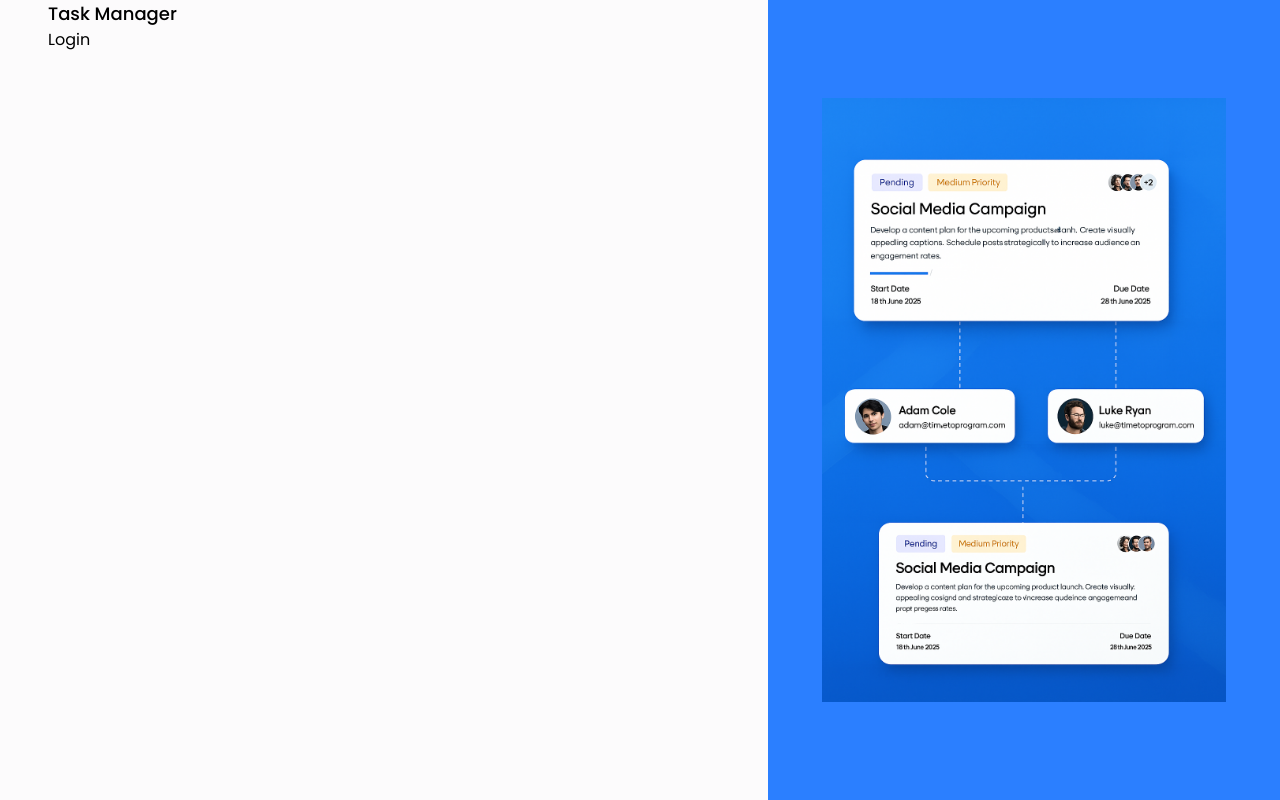
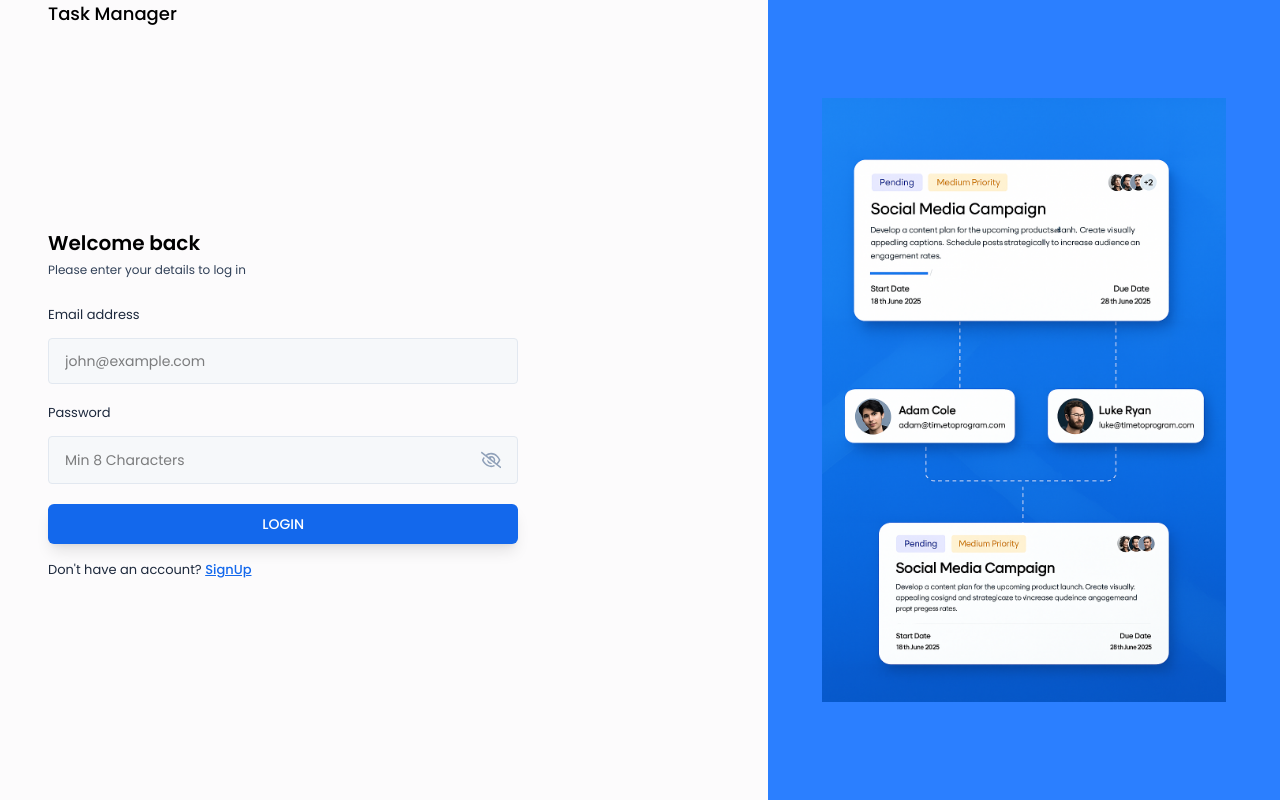
Before and after one commit to Yash-Amane03/Task-Management-App, a React (Vite) app in the folder frontend/Task-Manager/: page /login in a window 1280 px wide. Built offline with nearby package versions, Linux system fonts and the light colour scheme.

Commit message:
create login page

```diff
--- /dev/null
+++ b/frontend/Task-Manager/src/components/Inputs/Input.jsx
@@ -0,0 +1,47 @@
+import React, { useState } from "react";
+import { FaRegEye, FaRegEyeSlash } from "react-icons/fa6";
+
+function Input({ value, onChange, label, placeholder, type }) {
+  const [showPassword, setShowPassword] = useState(false);
+
+  const toggleShowPassword = () => {
+    setShowPassword(!showPassword);
+  };
+  return (
+    <div>
+      <label className="text-[13px] text-slate-800">{label}</label>
+
+      <div className="input-box">
+        <input
+          type={
+            type == "password" ? (showPassword ? "text" : "password") : type
+          }
+          placeholder={placeholder}
+          className="w-full bg-transparent outline-none"
+          value={value}
+          onChange={(e) => onChange(e)}
+        />
+
+        {type == "password" && (
+          <>
+            {showPassword ? (
+              <FaRegEye
+                size={22}
+                className="text-primary cursor-pointer"
+                onClick={() => toggleShowPassword()}
+              />
+            ) : (
+              <FaRegEyeSlash
+                size={22}
+                className="text-slate-400 cursor-pointer"
+                onClick={() => toggleShowPassword()}
+              />
+            )}
+          </>
+        )}
+      </div>
+    </div>
+  );
+}
+
+export default Input;
--- a/frontend/Task-Manager/src/index.css
+++ b/frontend/Task-Manager/src/index.css
@@ -1,6 +1,6 @@
 @import url('https://fonts.googleapis.com/css2?family=Inter:ital,opsz,wght@0,14..32,100..900;1,14..32,100..900&family=Manrope:wght@200..800&family=Poppins:ital,wght@0,100;0,200;0,300;0,400;0,500;0,600;0,700;0,800;0,900;1,100;1,200;1,300;1,400;1,500;1,600;1,700;1,800;1,900&display=swap');
 @import "tailwindcss";
-:root{
+@theme{
     --font-display: "Poppins" , "sans-serif";
     --breakpoint-3xl: 1920px;
     --color-primary: #1368EC;
@@ -16,3 +16,11 @@
         overflow-x:hidden;
     }
 }
+
+.input-box{
+    @apply w-full flex justify-between gap-3 text-sm text-black bg-slate-100/50 rounded px-4 py-3 mb-4 mt-3 border border-slate-200 outline-none;
+}
+
+.btn-primary{
+    @apply w-full text-sm font-medium text-white bg-primary shadow-lg drop-shadow-purple-600/5 p-[10px] rounded-md my-1 hover:bg-blue-600/15 hover:text-blue-600 cursor-pointer;
+}
--- a/frontend/Task-Manager/src/pages/Auth/Login.jsx
+++ b/frontend/Task-Manager/src/pages/Auth/Login.jsx
@@ -1,7 +1,75 @@
-import AuthLayout from '../../components/layouts/AuthLayout'
+import { useState } from "react";
+import AuthLayout from "../../components/layouts/AuthLayout";
+import { useNavigate } from "react-router-dom";
+import Input from "../../components/Inputs/Input";
+import { Link } from "react-router-dom";
+import {validateEmail} from "../../utils/helper"
+const Login = () => {
+  const [email, setEmail] = useState("");
+  const [password, setPassword] = useState("");
+  const [error, setError] = useState(null);
+  const navigate = useNavigate();
 
-const Login=()=>{
-  return <AuthLayout>Login</AuthLayout>
-}
+  // handle login form submit
+  const handleLogin = async (e) => {
+    e.preventDefault();
+
+    if(!validateEmail(email)){
+      setError("Please enter a valid email address.");
+      return;
+    }
+
+    if(!password){
+      setError("Please enter the password.");
+      return;
+    }
+
+    setError("");
+
+    //Login API call
+
+  };
+  return (
+    <AuthLayout>
+      <div className="lg:w-[70%] h-3/4 md:h-full flex flex-col justify-center">
+        <h3 className="text-xl font-semibold text-black">Welcome back</h3>
+        <p className="text-xs text-slate-700 mt-[5px] mb-6">
+          Please enter your details to log in
+        </p>
+
+        <form onSubmit={handleLogin}>
+          <Input
+            value={email}
+            onChange={({ target }) => setEmail(target.value)}
+            label="Email address"
+            placeholder="john@example.com"
+            type="text"
+          />
+
+          <Input
+            value={password}
+            onChange={({ target }) => setPassword(target.value)}
+            label="Password"
+            placeholder="Min 8 Characters"
+            type="password"
+          />
+
+          {error && <p className="text-red-500 text-xs pb-2.5">{error}</p>}
+
+          <button type="submit" className="btn-primary">
+            LOGIN
+          </button>
+
+          <p className="text-[13px] text-slate-800 mt-3">
+            Don't have an account?{" "}
+            <Link className="font-medium text-primary underline" to="/signup">
+              SignUp
+            </Link>
+          </p>
+        </form>
+      </div>
+    </AuthLayout>
+  );
+};
 
 export default Login;
--- /dev/null
+++ b/frontend/Task-Manager/src/utils/helper.js
@@ -0,0 +1,4 @@
+export const validateEmail = (email)=> {
+    const regex = /^[^\s@]+@[^\s@]+\.[^\s@]+$/;
+    return regex.test(email);
+};
```
Also changed, not shown: frontend/Task-Manager/src/utils/apiPaths.js (added), frontend/Task-Manager/src/utils/axiosInstance.js (added), frontend/Task-Manager/src/utils/data.js (added), frontend/Task-Manager/src/utils/uploadImage.js (added), frontend/Task-Manager/utils/uploadImage.js (deleted).
